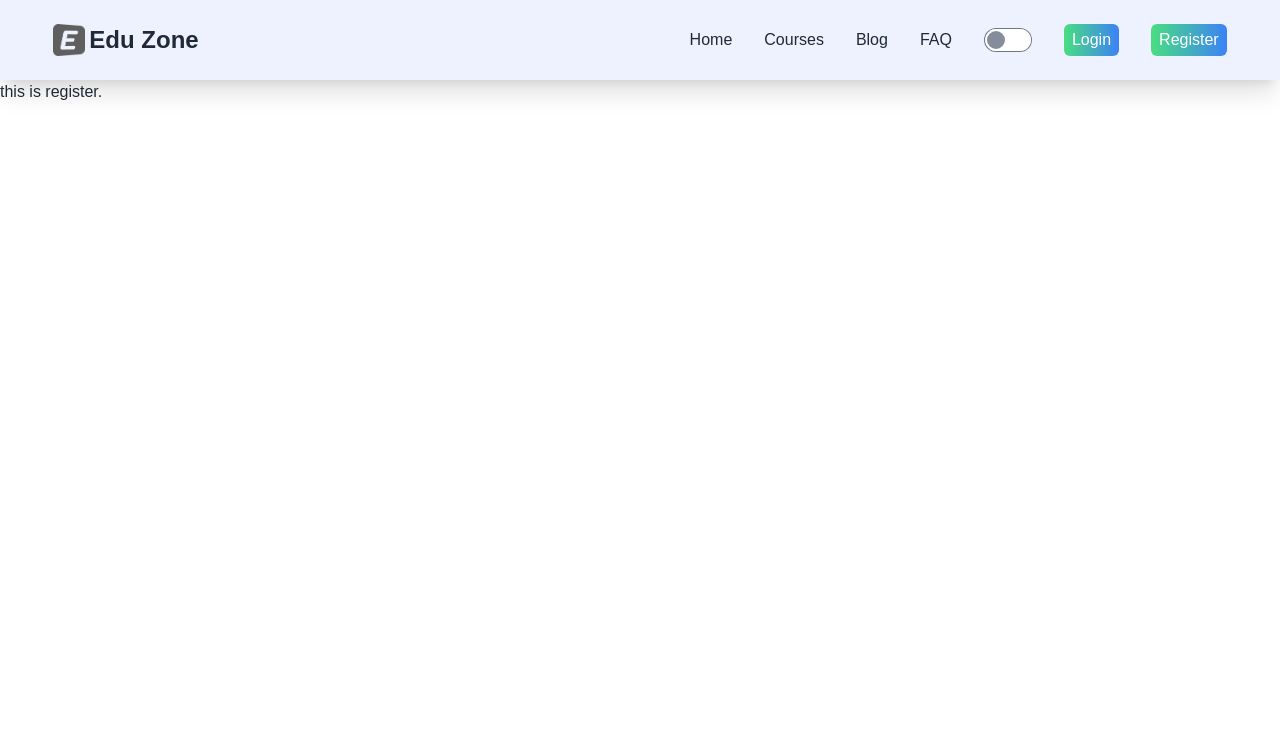
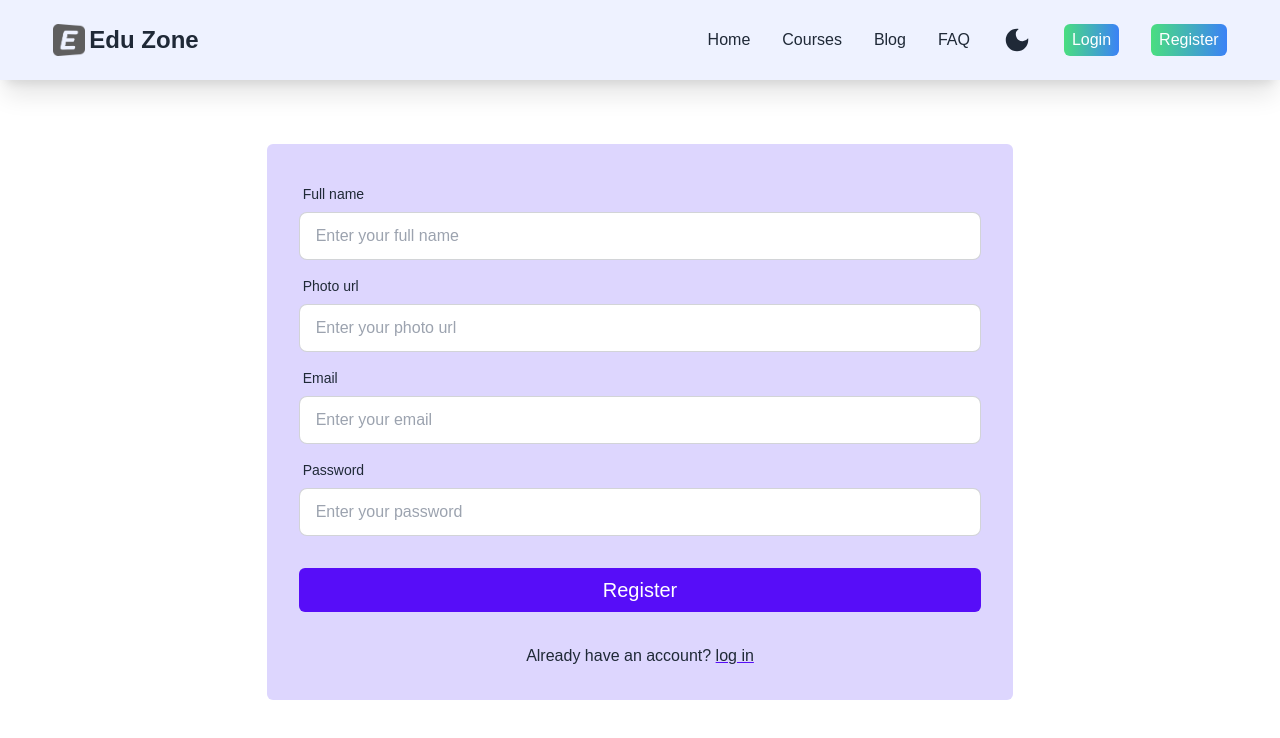
Before and after one commit to abusayed0/edu-zone-client, a React (Create React App) app: page /register in a window 1280 px wide. Shown: the top 738 px of the page. Built offline with nearby package versions, Linux system fonts and the light colour scheme.

Commit message:
added register form

```diff
--- a/src/pages/resgister/Register.js
+++ b/src/pages/resgister/Register.js
@@ -1,10 +1,42 @@
 import React from 'react';
+import { Link } from 'react-router-dom';
 
 const Register = () => {
     return (
-       <div>
-        <h3>this is register.</h3>
-       </div>
+        <div className="md:w-7/12 bg-violet-200 mx-auto mt-16 rounded-md p-8">
+            <form className="flex flex-col gap-2 ">
+                <div className="form-control">
+                    <label className="label">
+                        <span className="label-text">Full name</span>
+                    </label>
+                    <input type="text" placeholder="Enter your full name" className="input input-bordered" />
+                </div>
+                <div className="form-control">
+                    <label className="label">
+                        <span className="label-text">Photo url</span>
+                    </label>
+                    <input type="text" placeholder="Enter your photo url" className="input input-bordered" />
+                </div>
+                <div className="form-control">
+                    <label className="label">
+                        <span className="label-text">Email</span>
+                    </label>
+                    <input type="email" placeholder="Enter your email" className="input input-bordered" />
+                </div>
+                <div className="form-control">
+                    <label className="label">
+                        <span className="label-text">Password</span>
+                    </label>
+                    <input type="password" placeholder="Enter your password" className="input input-bordered" />
+
+                </div>
+                <div className="form-control mt-6">
+                    <button className="bg-primary text-white text-xl py-2 rounded-md hover:bg-primary-focus">Register</button>
+                </div>
+            </form>
+            <p className="text-center mt-8 ">Already have an account? <Link to={"/login"} className="underline decoration-primary hover:decoration-2">log in</Link></p>
+
+        </div>
     );
 };
 
--- a/src/pages/shared/header/Header.js
+++ b/src/pages/shared/header/Header.js
@@ -1,6 +1,7 @@
 import React, { useState } from 'react';
 import {  NavLink, useNavigate } from 'react-router-dom';
 import Logo from "../../../assets/images/logo/Logo.png";
+import {MdDarkMode, MdOutlineLightMode } from "react-icons/md";
 const Header = () => {
     const loginNavigate = useNavigate();
     const regNavigate = useNavigate();
@@ -17,8 +18,9 @@ const Header = () => {
                     <NavLink to={"/courses"}>Courses</NavLink>
                     <NavLink  to={"/blog"}>Blog</NavLink>
                     <NavLink to={"/faq"}>FAQ</NavLink>
-
-                    <input onChange={()=>setIsDarkMode(!isDarkMode)}  type="checkbox" className="toggle" checked={isDarkMode}/>
+                    {
+                        isDarkMode?<MdOutlineLightMode onClick={()=>setIsDarkMode(!isDarkMode)} className="text-3xl"></MdOutlineLightMode>:<MdDarkMode onClick={()=>setIsDarkMode(!isDarkMode)}  className="text-3xl"></MdDarkMode>
+                    }
                     <button onClick={() => loginNavigate("/login")} className="px-2 py-1 bg-gradient-to-r from-green-400 to-blue-500 hover:from-pink-500 hover:to-yellow-500 rounded-md text-white">Login</button>
                     <button onClick={() => regNavigate("/register")} className="px-2 py-1 bg-gradient-to-r from-green-400 to-blue-500 hover:from-pink-500 hover:to-yellow-500 rounded-md text-white">Register</button>
 
```
